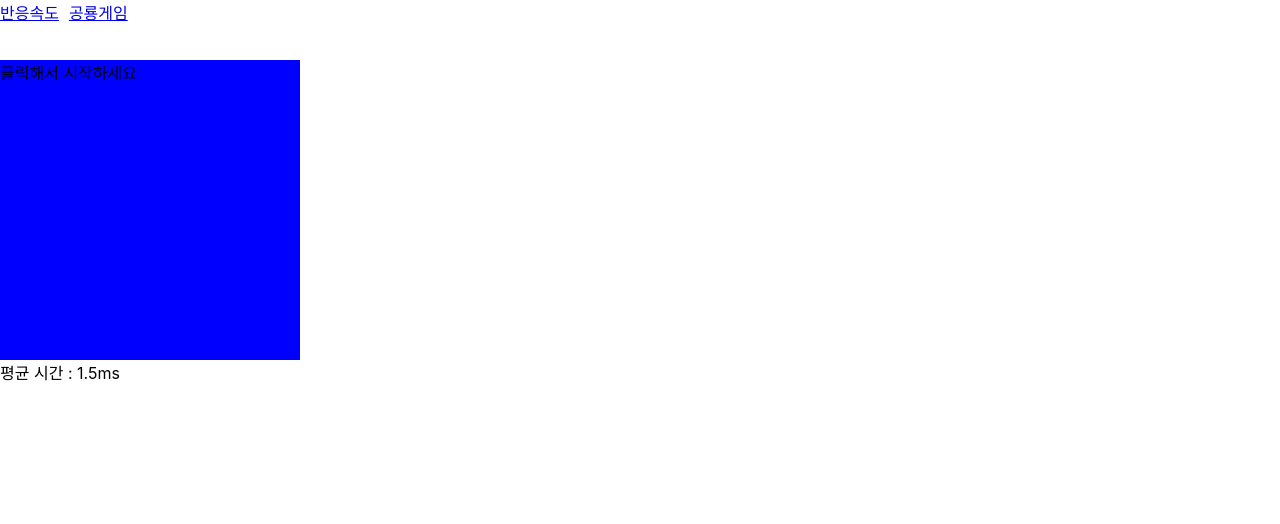
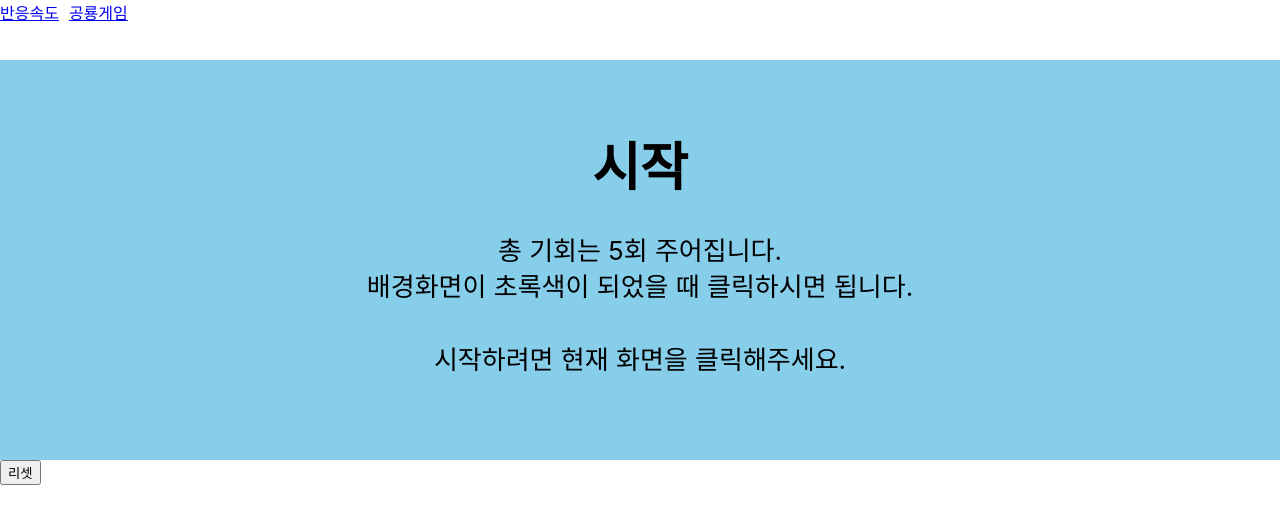
Before and after one commit to codeCYJ/web_games, a React (Create React App) app: page /reaction_rate in a window 1280 px wide. Shown: the top 524 px of the page. Built offline with nearby package versions, Linux system fonts and the light colour scheme.

Commit message:
Update ReactionRate.jsx

```diff
--- a/src/components/pages/ReactionRate.jsx
+++ b/src/components/pages/ReactionRate.jsx
@@ -1,22 +1,109 @@
+import { useState } from "react";
 import styled from "styled-components";
 
+const DATA = [
+  {
+    id: 0,
+    state: "waiting",
+    title: "시작",
+    color: "skyblue",
+    message:
+      "총 기회는 5회 주어집니다. \n 배경화면이 초록색이 되었을 때 클릭하시면 됩니다. \n\n시작하려면 현재 화면을 클릭해주세요.",
+  },
+  {
+    id: 1,
+    state: "ready",
+    color: "#ec9a9a",
+    title: "준비",
+    message: "배경화면이 초록색이 되었을 때 클릭해주세요.",
+  },
+  {
+    id: 2,
+    state: "now",
+    color: "#6cbe6c",
+    title: "클릭",
+    message: "클릭해주세요",
+  },
+  {
+    id: 3,
+    state: "fail",
+    color: "gray",
+    title: "준비 화면에서는 클릭이 불가능합니다.",
+    message:
+      "빨간색 준비 화면에서는 클릭이 불가능합니다. 처음부터 시작하시려면 화면을 클릭해주세요.",
+  },
+];
 const ReactionRate = () => {
-  const result = [1, 2];
-  const onClickScreen = () => {};
-  const averageTime = result?.reduce((a, c) => a + c) / result?.length;
+  const [stateIndex, setStateIndex] = useState(0);
+  const [startTime, setStartTime] = useState(0);
+  const [endTime, setEndTime] = useState(0);
+  const [result, setResult] = useState([]);
+
+  console.log("startTime:", startTime);
+  console.log("endTime:", endTime);
+  console.log("endTime - startTime :", endTime - startTime);
+
+  const handleReset = () => {
+    setResult([]);
+    setStateIndex(0);
+  };
+  const onClickScreen = () => {
+    if (DATA[stateIndex].state === "waiting") {
+      setStateIndex(1);
+      setTimeout(() => {
+        setStateIndex(2);
+        setStartTime(new Date().getTime());
+      }, Math.floor(Math.random() * 1000 + 2000));
+    } else if (DATA[stateIndex].state === "ready") {
+      setStateIndex(3);
+      clearTimeout();
+    } else if (DATA[stateIndex].state === "now") {
+      setResult([...result, new Date().getTime() - startTime]);
+      setTimeout(() => {
+        setStateIndex(1);
+        setStartTime(new Date().getTime());
+      }, Math.floor(Math.random() * 1000 + 2000));
+    } else if (DATA[stateIndex].state === "fail") {
+      setStateIndex(0);
+      setStartTime(0);
+      setEndTime(0);
+      setResult([]);
+    }
+  };
+  const averageTime =
+    result.length > 0 ? result?.reduce((a, c) => a + c) / result?.length : 0;
   return (
     <Container>
-      <Screen>클릭해서 시작하세요</Screen>
+      <Screen onClick={onClickScreen} color={DATA[stateIndex].color}>
+        <h1>{DATA[stateIndex].title}</h1>
+        <p>{DATA[stateIndex].message}</p>
+      </Screen>
+      {result.map((v, i) => (
+        <p key={i}>{`${i}번째 반응속도 : ${v}ms`}</p>
+      ))}
       {result.length > 0 && <div>평균 시간 : {averageTime}ms</div>}
+      <button onClick={handleReset}>리셋</button>
     </Container>
   );
 };
 
 const Container = styled.div``;
 const Screen = styled.div`
-  width: 300px;
-  height: 300px;
-  background-color: blue;
+  width: 100%;
+  height: 400px;
+  background-color: ${({ color }) => color};
+  display: flex;
+  flex-direction: column;
+  justify-content: center;
+  align-items: center;
+  font-size: 26px;
+  text-align: center;
+  line-height: 140%;
+  white-space: pre-line;
+  cursor: default;
+  h1 {
+    margin-bottom: 20px;
+  }
 `;
 
 export default ReactionRate;
```
